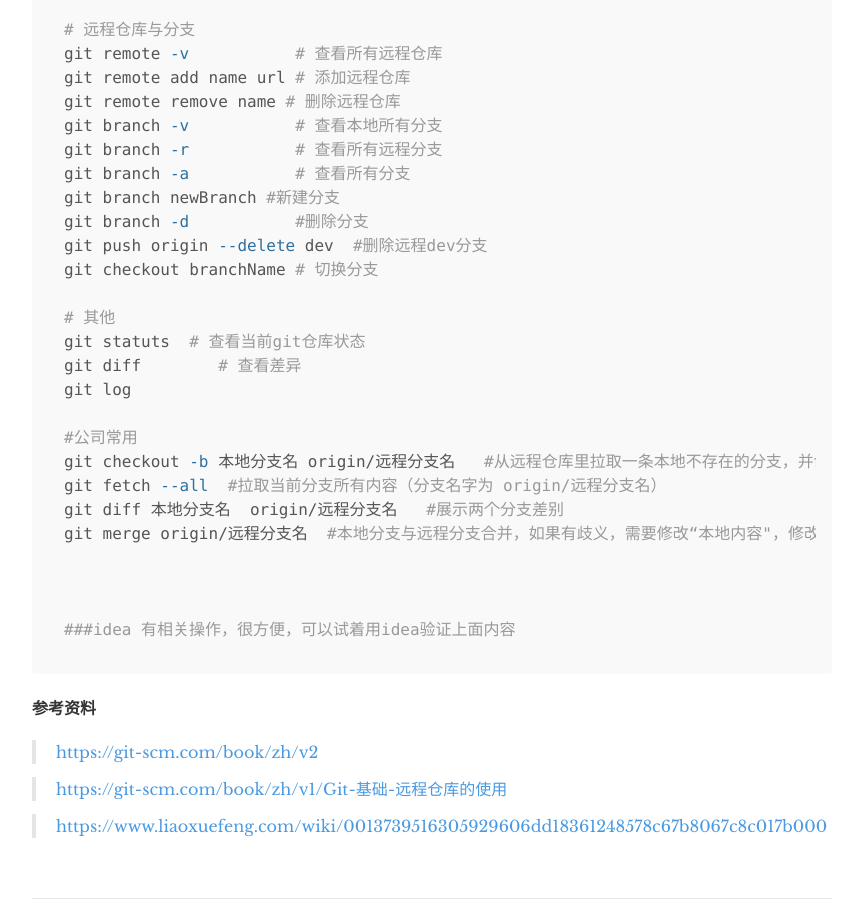
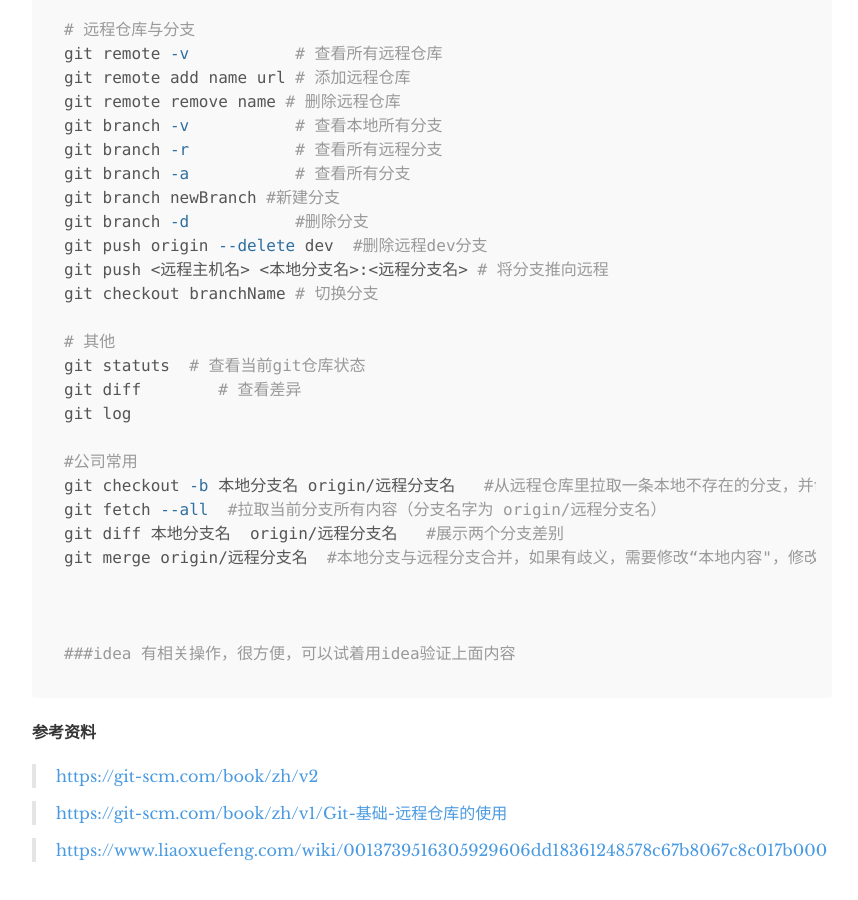
Before and after one commit to nice01qc/nice01qc.github.io, a Jekyll site: the page built from _posts/2018-04-01-git常用命名.md, in a window 1280 px wide and 900 px high, scrolled down 1201 px. Shown: the whole window, without its empty margins (208-1066 px from the left). Built offline with Jekyll 4.4.1, drawn with Linux system fonts in a browser that asks for light colours.

Commit message:
update at : Sun, 11 Aug 2019 23:31:51 +0800

```diff
--- a/_posts/2018-04-01-git常用命名.md
+++ b/_posts/2018-04-01-git常用命名.md
@@ -46,6 +46,7 @@ git branch -a 		# 查看所有分支
 git branch newBranch #新建分支
 git branch -d 		#删除分支
 git push origin --delete dev  #删除远程dev分支
+git push <远程主机名> <本地分支名>:<远程分支名> # 将分支推向远程
 git checkout branchName # 切换分支
 
 # 其他
```
